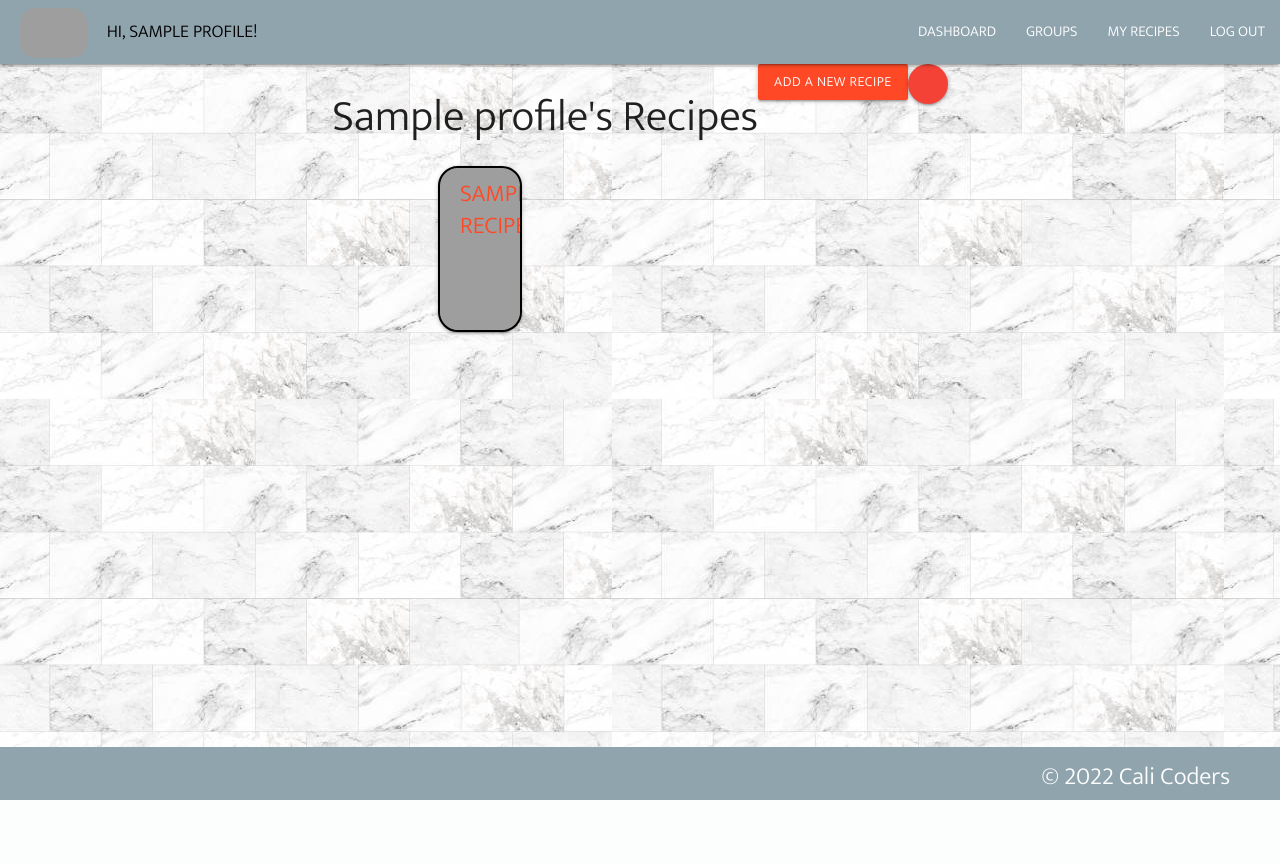
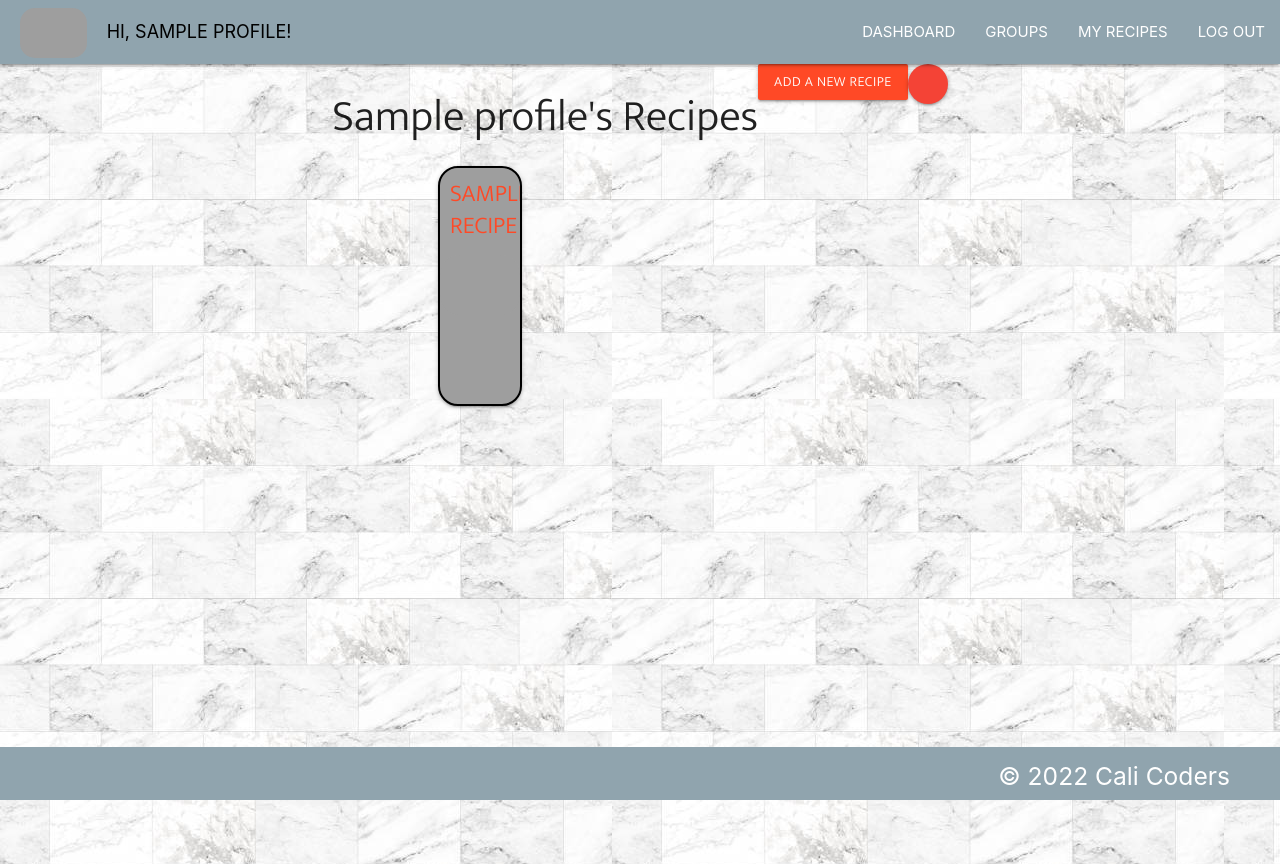
Before and after one commit to adevlinb/fakebuds, a Django app: page /recipes/ in a window 1280 px wide. Before the commit the page ends 800 px from the top, so only its background shows below. Run offline with Django 4.2, Linux system fonts and the light colour scheme; a user stored in the database is signed in; tables that the repository leaves empty hold one stand-in row (values such as "Sample post"); some libraries are stand-ins or nearby versions; grey boxes are pictures that could not be loaded.

Commit message:
recipes in place

```diff
--- a/main_app/static/css/style.css
+++ b/main_app/static/css/style.css
@@ -1,9 +1,19 @@
-body {
+html {
+  margin: none;
+  padding: none;
+  min-height: 100%;
+  background-image: url("../images/background4.jpeg");
+  background-size: auto;
+}
+
+.body2 {
   display: flex;
-  min-height: 100vh;
+  margin: none;
+  padding: none;
+  min-height: 100%;
+  height: 100vh;
   flex-direction: column;
   font-family: 'Mukta', sans-serif;
-  background-image: url("../images/background4.jpeg");
   box-sizing: border-box;
 }
 
@@ -62,14 +72,6 @@ h5 {
   display: block;
 }
 
-.image {
-  /* object-fit: scale-down; */
-  /* max-width: fit-content; */
-  /* display: block;
-  margin: auto;
-  width: 30%; */
-}
-
 .main-image {
   max-height: 50px;
   vertical-align: middle;
@@ -86,6 +88,9 @@ h5 {
 .card-title {
   color: #ff4926;
   text-transform: uppercase;
+  padding-top: 5px;
+  padding-left: 5px;
+  margin-bottom: 50px;
 }
 
 .btn {
@@ -101,12 +106,9 @@ h5 {
 }
 
 img {
-  /* text-align: center; */
-  max-height: 50%;
-  width: auto;
-  max-width: 100%;
-  object-fit: fill;
-  object-position: center;
+  height: 100%;
+  object-fit: cover;
+  object-position: right;
 }
 
  .card, .card-panel {
@@ -118,7 +120,7 @@ img {
   border-width: 2px;
   border-color: black;
   contain: content;
-  overflow: none;
+  overflow: hidden;
 }
 .card-image, .card-reveal, .card-content {
   background-image: url("../images/bamboo12.png");
@@ -126,8 +128,7 @@ img {
 }
 
 .card-content {
-  padding: 20px !important;
-  padding-top: 10px !important;
+  padding: 5px !important;
 }
 
 
--- a/main_app/templates/base.html
+++ b/main_app/templates/base.html
@@ -21,7 +21,6 @@
         rel="stylesheet">
 </head>
 
-<body>
     <header class="navbar-fixed">
         <nav class="blue-grey lighten-2">
             <div class="nav-wrapper">
@@ -46,10 +45,11 @@
             </div>
         </nav>
     </header>
+<div class="body2">
     {% block content %}
 
     {% endblock %}
-</body>
+</div>
 <footer class="page-footer blue-grey lighten-2" style="bottom: 0; position: fixed; width: 100%;">
             <h5 style="float: right;">© 2022 Cali Coders</h5>
 </footer>
--- a/main_app/templates/events/detail.html
+++ b/main_app/templates/events/detail.html
@@ -2,7 +2,7 @@
 {% block content %}
 
 
-<div class="row" style="height: 25vh;">
+<div class="row" style="width:100%">
         <div class="col s4" >
             {% for photo in event.photoevent_set.all %}
             <img class="main-image" src="{{photo.url}}">
@@ -38,12 +38,12 @@
 
     </div>
 
-    <div class="row">
+    <div class="row" style="max-height: 20vh;">
 
         {% if recipes_in_event.count %}
             {% for recipe in recipes_in_event %}
                 <div class="col s3 m3 l3 xl3">
-                    <div class="card" style="border-radius: 20px; max-height: 40vh;">
+                    <div class="card" style="border-radius: 20px; max-height: 35vh; min-height: 35vh;">
                         <div style="padding: 10px;">
                             <a href="{{ recipe.url }}" target="_blank">
                                 <span class="card-title" style="border-radius: 20px;">{{ recipe.title }}</span>
--- a/main_app/templates/groups/index.html
+++ b/main_app/templates/groups/index.html
@@ -8,8 +8,8 @@
 
     <div class="row">
         {% for group in groups %}
-        <div class="col s3 m3 l3 xl3" >
-            <div class="card">
+                <div class="col s3 m3 l3 xl3">
+                    <div class="card" style="border-radius: 20px; max-height: 35vh; min-height: 35vh;">
                 {% for photo in group.photogroup_set.all %}
                 <div class="image-card" class="card-image waves-effect waves-block waves-light" style="border-radius: 15px;">
                     <img src="{{photo.url}}" style="border-radius: 15px; max-height: 30vh;">
@@ -23,7 +23,7 @@
                     <p>Established: {{ group.created_at|date:"DATE_FORMAT" }}</p>
                     <form action="{% url 'assoc_profile' group.id %}" method="POST">
                         {% csrf_token %}
-                        <button type="submit" class="btn">Join Group</button>
+                        <button type="submit" class="btn">JOIN</button>
                     </form>
                 </div>
             </div>
--- a/main_app/templates/recipes/index.html
+++ b/main_app/templates/recipes/index.html
@@ -15,13 +15,14 @@
                 {% if recipes.count %}
                 {% for recipe in recipes %}
                 <div class="col s3 m3 l3 xl3">
-                    <div class="card" style="border-radius: 20px; max-height: 35vh;">
+                    <div class="card" style="border-radius: 20px; max-height: 30vh; min-height: 30vh;">
                         <a href="{{ recipe.url }}" target="_blank">
                             <div class="card-content" style="border-radius: 20px;">
                                 <span class="card-title" style="border-radius: 20px;">{{ recipe.title }}</span>
                             </div>
                         </a>
                         {% for photo in recipe.photorecipe_set.all %}
+
                         <div class="card-image" style="border-radius: 20px;">
                             <img style="border-radius: 20px;" src="{{photo.url}}">
                         </div>
```
Also changed, not shown: main_app/templates/dashboard.html (+4 -4 lines).
